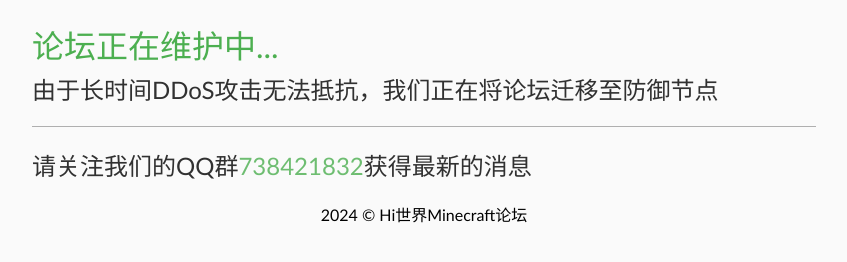
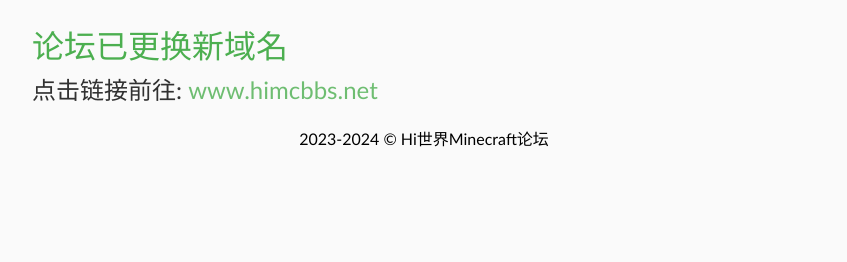
Before and after one commit to HiWorldMC/himcbbs.com-go, a plain HTML site: page index.html in a window 1280 px wide. Shown: the whole page, without its empty margins (216-1063 px from the left). Drawn offline with Linux system fonts and the light colour scheme.

Commit message:
Update index.html

```diff
--- a/index.html
+++ b/index.html
@@ -4,7 +4,7 @@
 
 <head>
     <meta http-equiv="Content-Type" content="text/html; charset=UTF-8">
-    <title>论坛正在维护中...</title>
+    <title>论坛已更换新域名</title>
     <meta name="description" content="">
     <meta name="viewport" content="width=device-width, initial-scale=1.0">
     <style>
@@ -66,11 +66,9 @@
 
 <body>
 
-    <h1>论坛正在维护中...</h1>
-    <h2>由于长时间DDoS攻击无法抵抗，我们正在将论坛迁移至防御节点</h2>
-    <hr>
-    <h2>请关注我们的QQ群<a href="https://qm.qq.com/cgi-bin/qm/qr?k=5WfuqgYQZWasnWuzjCvZSqayB-kLQvjw&jump_from=webapi&authKey=kBgw9tZdo3BbJGpviI3nv5AmpzJOh8bMWFbv8ETW0Fc83GUXFcABhxQSH+o3fWWJ" target="_blank">738421832</a>获得最新的消息</h2>
-    <center>2024 © Hi世界Minecraft论坛</center>
+    <h1>论坛已更换新域名</h1>
+    <h2>点击链接前往: <a href="https://www.himcbbs.net/">www.himcbbs.net</a></h2>
+    <center>2023-2024 © Hi世界Minecraft论坛</center>
 </body>
 
 </html>
```
